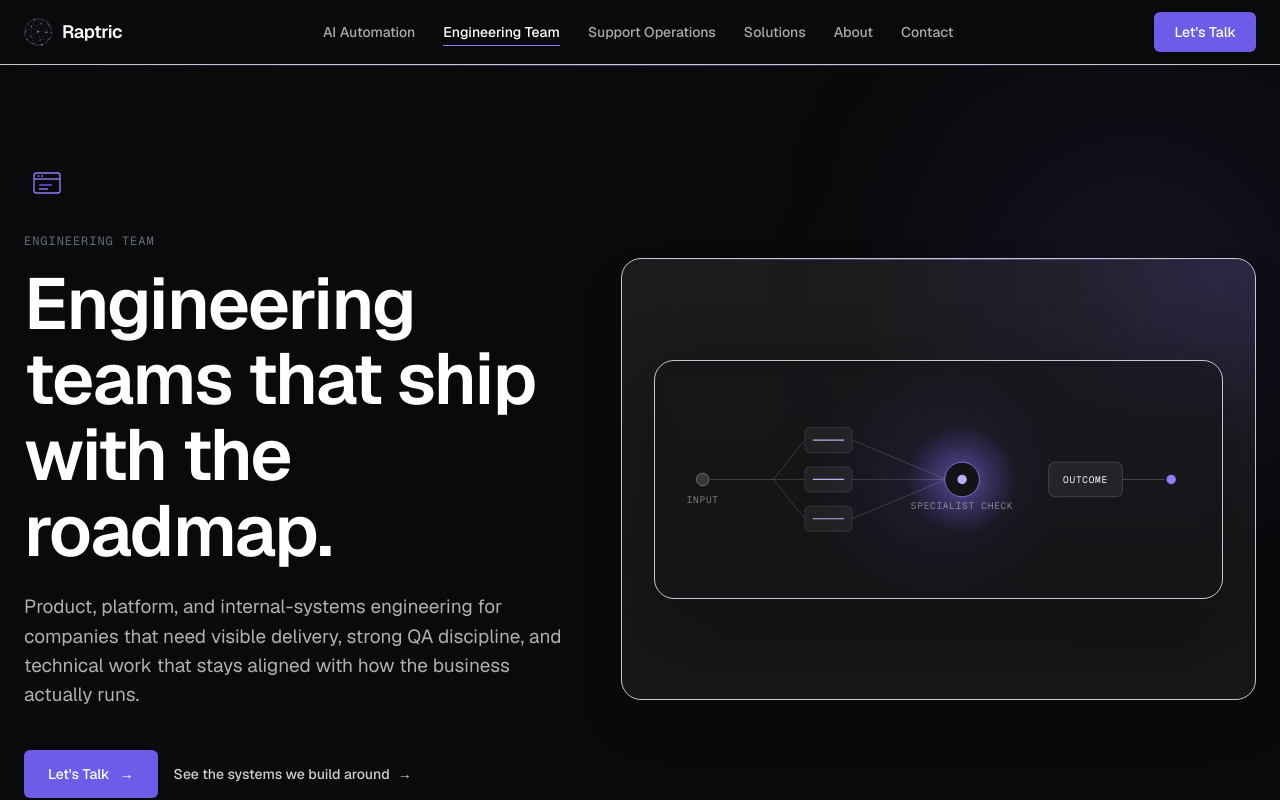
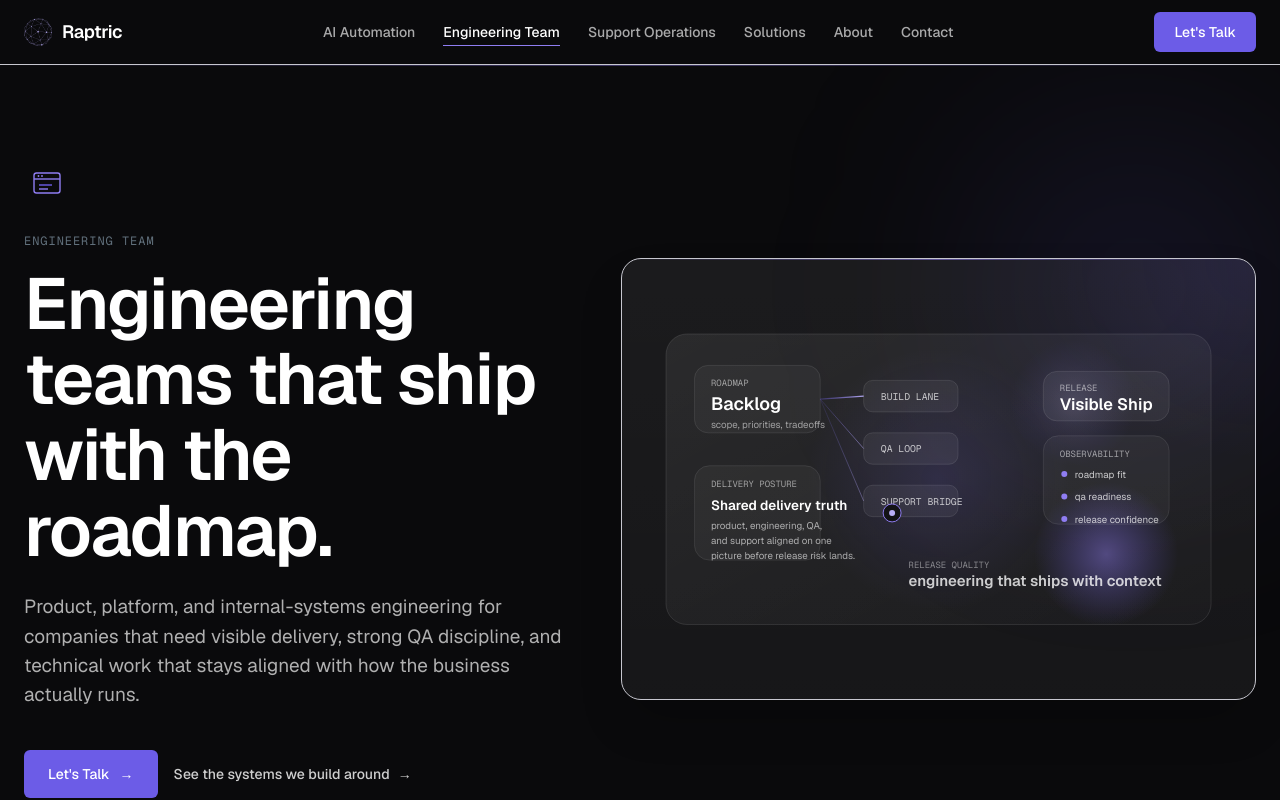
Before and after one commit to raptric/raptric.com, a Next.js app: page /engineering-team in a window 1280 px wide. Shown: the top 800 px of the page. Built offline with nearby package versions, Linux system fonts and the light colour scheme.

Commit message:
Add custom engineering hero visual

```diff
--- a/app/engineering-team/page.tsx
+++ b/app/engineering-team/page.tsx
@@ -5,6 +5,7 @@ import Eyebrow from "@/components/ui/eyebrow";
 import IconBadge from "@/components/ui/icon-badge";
 import { CtaLink } from "@/components/ui/button";
 import MethodologyScroll from "@/components/sections/methodology-scroll";
+import EngineeringHeroVisual from "@/components/illustrations/engineering-hero-visual";
 import WorkflowGraph from "@/components/illustrations/workflow-graph";
 import { SaasDevelopmentIcon } from "@/components/illustrations/service-icons";
 import {
@@ -169,11 +170,11 @@ export default function EngineeringTeam() {
             <div className="absolute inset-0 -z-10 bg-signal-500/14 blur-[110px]" />
             <div className="overflow-hidden rounded-[var(--radius-lg)] border border-mist-50/12 bg-mist-50/[0.04] shadow-2xl">
               <div className="relative min-h-[440px]">
-                <div className="absolute inset-0 bg-[radial-gradient(circle_at_center,rgba(108,92,231,0.22),transparent_32%),radial-gradient(circle_at_top_right,rgba(108,92,231,0.14),transparent_24%),linear-gradient(180deg,rgba(255,255,255,0.03),rgba(255,255,255,0.01))]" />
+                <div className="absolute inset-0 bg-[radial-gradient(circle_at_center,rgba(108,92,231,0.16),transparent_34%),radial-gradient(circle_at_top_right,rgba(108,92,231,0.1),transparent_26%),linear-gradient(180deg,rgba(255,255,255,0.03),rgba(255,255,255,0.01))]" />
                 <div className="absolute left-0 right-0 top-0 h-px bg-gradient-to-r from-transparent via-signal-400/55 to-transparent" />
                 <div className="relative flex min-h-[440px] items-center justify-center px-8 py-12">
-                  <div className="w-full max-w-2xl rounded-[var(--radius-lg)] border border-mist-50/10 bg-ink-900/50 p-8 shadow-[0_30px_80px_rgba(0,0,0,0.35)] backdrop-blur">
-                    <WorkflowGraph className="h-auto w-full" />
+                  <div className="w-full max-w-2xl">
+                    <EngineeringHeroVisual className="h-auto w-full" />
                   </div>
                 </div>
               </div>
--- /dev/null
+++ b/components/illustrations/engineering-hero-visual.tsx
@@ -0,0 +1,131 @@
+export default function EngineeringHeroVisual({ className = "" }: { className?: string }) {
+  return (
+    <svg
+      viewBox="0 0 760 420"
+      className={className}
+      role="img"
+      aria-label="Diagram of an engineering delivery system with backlog, build lanes, QA, release, and observability signals"
+    >
+      <defs>
+        <radialGradient id="eng-glow-main" cx="50%" cy="50%" r="50%">
+          <stop offset="0%" stopColor="var(--color-signal-400)" stopOpacity="0.45" />
+          <stop offset="100%" stopColor="var(--color-signal-500)" stopOpacity="0" />
+        </radialGradient>
+        <radialGradient id="eng-glow-soft" cx="50%" cy="50%" r="50%">
+          <stop offset="0%" stopColor="var(--color-signal-300)" stopOpacity="0.18" />
+          <stop offset="100%" stopColor="var(--color-signal-500)" stopOpacity="0" />
+        </radialGradient>
+        <linearGradient id="eng-panel" x1="0%" y1="0%" x2="100%" y2="100%">
+          <stop offset="0%" stopColor="rgba(255,255,255,0.07)" />
+          <stop offset="100%" stopColor="rgba(255,255,255,0.02)" />
+        </linearGradient>
+        <linearGradient id="eng-line" x1="0%" y1="0%" x2="100%" y2="0%">
+          <stop offset="0%" stopColor="var(--color-signal-500)" stopOpacity="0.3" />
+          <stop offset="100%" stopColor="var(--color-signal-300)" stopOpacity="0.95" />
+        </linearGradient>
+      </defs>
+
+      <rect x="16" y="16" width="728" height="388" rx="28" fill="url(#eng-panel)" stroke="rgba(255,255,255,0.14)" />
+
+      <circle cx="560" cy="108" r="84" fill="url(#eng-glow-soft)" />
+      <circle cx="604" cy="310" r="96" fill="url(#eng-glow-main)" />
+
+      <rect x="54" y="58" width="168" height="90" rx="18" fill="rgba(255,255,255,0.04)" stroke="rgba(255,255,255,0.12)" />
+      <text x="76" y="86" fill="var(--color-mist-50)" fillOpacity="0.55" fontSize="12" className="font-mono">
+        ROADMAP
+      </text>
+      <text x="76" y="118" fill="var(--color-mist-50)" fontSize="24" fontWeight="600">
+        Backlog
+      </text>
+      <text x="76" y="142" fill="var(--color-mist-50)" fillOpacity="0.55" fontSize="13">
+        scope, priorities, tradeoffs
+      </text>
+
+      {[0, 1, 2].map((i) => (
+        <g key={i}>
+          <rect
+            x={280}
+            y={78 + i * 70}
+            width={126}
+            height={42}
+            rx={12}
+            fill="rgba(255,255,255,0.05)"
+            stroke="rgba(255,255,255,0.14)"
+          />
+          <text
+            x={303}
+            y={104 + i * 70}
+            fill="var(--color-mist-50)"
+            fillOpacity="0.72"
+            fontSize="13"
+            className="font-mono"
+          >
+            {i === 0 ? "BUILD LANE" : i === 1 ? "QA LOOP" : "SUPPORT BRIDGE"}
+          </text>
+        </g>
+      ))}
+
+      <line x1="222" y1="103" x2="280" y2="99" stroke="url(#eng-line)" strokeWidth="1.4" />
+      <line x1="222" y1="103" x2="280" y2="169" stroke="url(#eng-line)" strokeWidth="1.2" strokeOpacity="0.6" />
+      <line x1="222" y1="103" x2="280" y2="239" stroke="url(#eng-line)" strokeWidth="1.2" strokeOpacity="0.45" />
+
+      <line x1="406" y1="99" x2="520" y2="99" stroke="url(#eng-line)" strokeWidth="1.4" />
+      <line x1="406" y1="169" x2="520" y2="169" stroke="url(#eng-line)" strokeWidth="1.2" strokeDasharray="4 5" />
+      <line x1="406" y1="239" x2="520" y2="239" stroke="url(#eng-line)" strokeWidth="1.2" strokeDasharray="4 5" />
+
+      <rect x="520" y="66" width="168" height="66" rx="18" fill="rgba(255,255,255,0.05)" stroke="rgba(255,255,255,0.14)" />
+      <text x="542" y="92" fill="var(--color-mist-50)" fillOpacity="0.55" fontSize="12" className="font-mono">
+        RELEASE
+      </text>
+      <text x="542" y="117" fill="var(--color-mist-50)" fontSize="22" fontWeight="600">
+        Visible Ship
+      </text>
+
+      <rect x="520" y="152" width="168" height="118" rx="20" fill="rgba(255,255,255,0.04)" stroke="rgba(255,255,255,0.12)" />
+      <text x="542" y="180" fill="var(--color-mist-50)" fillOpacity="0.55" fontSize="12" className="font-mono">
+        OBSERVABILITY
+      </text>
+      {[
+        ["roadmap fit", 208],
+        ["qa readiness", 238],
+        ["release confidence", 268],
+      ].map(([label, y]) => (
+        <g key={label}>
+          <circle cx="548" cy={Number(y) - 5} r="4" fill="var(--color-signal-400)" />
+          <text x="562" y={Number(y)} fill="var(--color-mist-50)" fillOpacity="0.75" fontSize="13">
+            {label}
+          </text>
+        </g>
+      ))}
+
+      <rect x="54" y="192" width="168" height="126" rx="20" fill="rgba(255,255,255,0.04)" stroke="rgba(255,255,255,0.12)" />
+      <text x="76" y="220" fill="var(--color-mist-50)" fillOpacity="0.55" fontSize="12" className="font-mono">
+        DELIVERY POSTURE
+      </text>
+      <text x="76" y="251" fill="var(--color-mist-50)" fontSize="18" fontWeight="600">
+        Shared delivery truth
+      </text>
+      <text x="76" y="277" fill="var(--color-mist-50)" fillOpacity="0.62" fontSize="13">
+        product, engineering, QA,
+      </text>
+      <text x="76" y="297" fill="var(--color-mist-50)" fillOpacity="0.62" fontSize="13">
+        and support aligned on one
+      </text>
+      <text x="76" y="317" fill="var(--color-mist-50)" fillOpacity="0.62" fontSize="13">
+        picture before release risk lands.
+      </text>
+
+      <line x1="222" y1="255" x2="308" y2="255" stroke="url(#eng-line)" strokeWidth="1.4" />
+      <circle cx="318" cy="255" r="12" fill="var(--color-ink-900)" stroke="var(--color-signal-400)" strokeWidth="1.3" />
+      <circle cx="318" cy="255" r="4" fill="var(--color-signal-300)" />
+      <line x1="330" y1="255" x2="520" y2="255" stroke="url(#eng-line)" strokeWidth="1.4" />
+
+      <text x="340" y="328" fill="var(--color-mist-50)" fillOpacity="0.45" fontSize="12" className="font-mono">
+        RELEASE QUALITY
+      </text>
+      <text x="340" y="352" fill="var(--color-mist-50)" fillOpacity="0.78" fontSize="20" fontWeight="600">
+        engineering that ships with context
+      </text>
+    </svg>
+  );
+}
```
